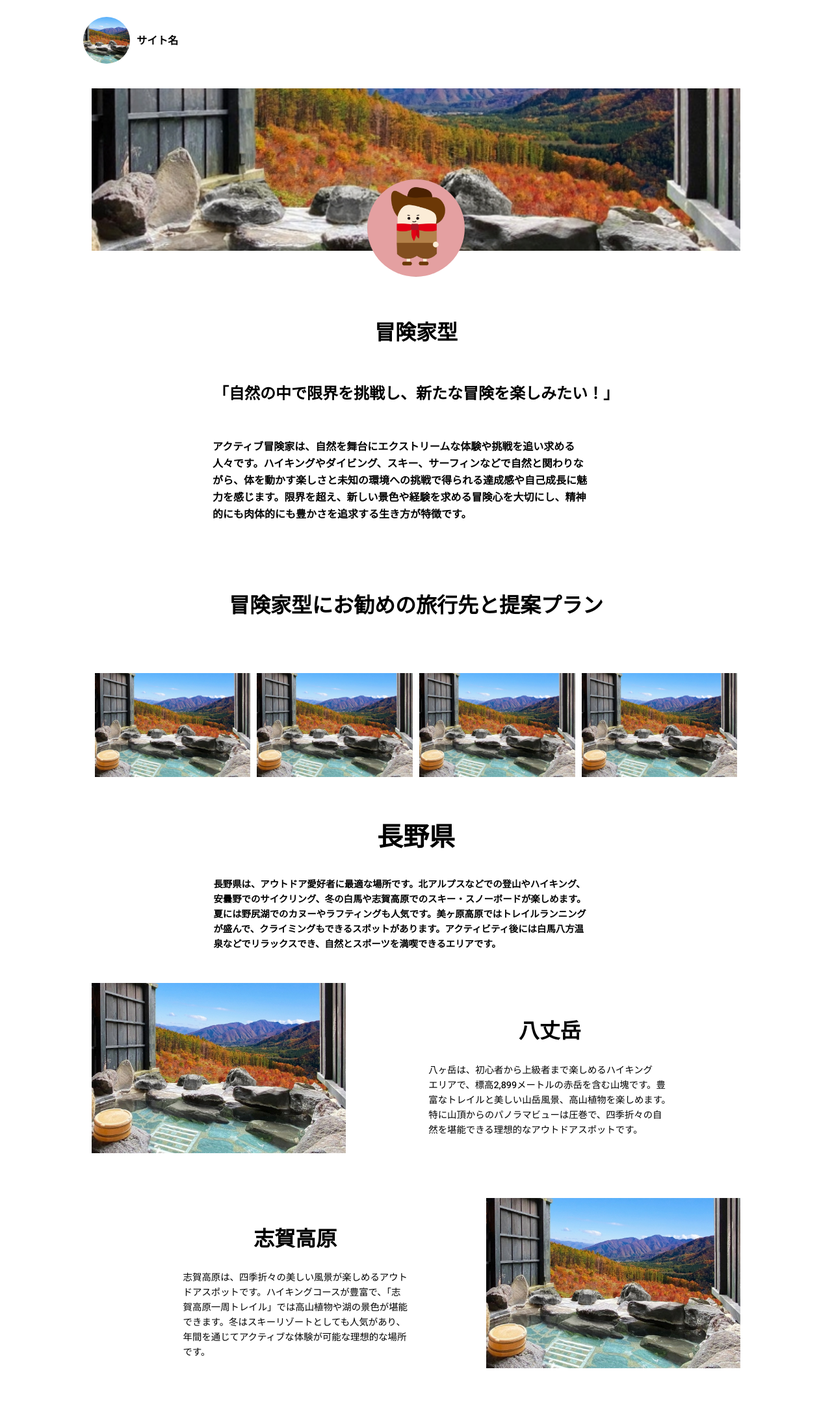
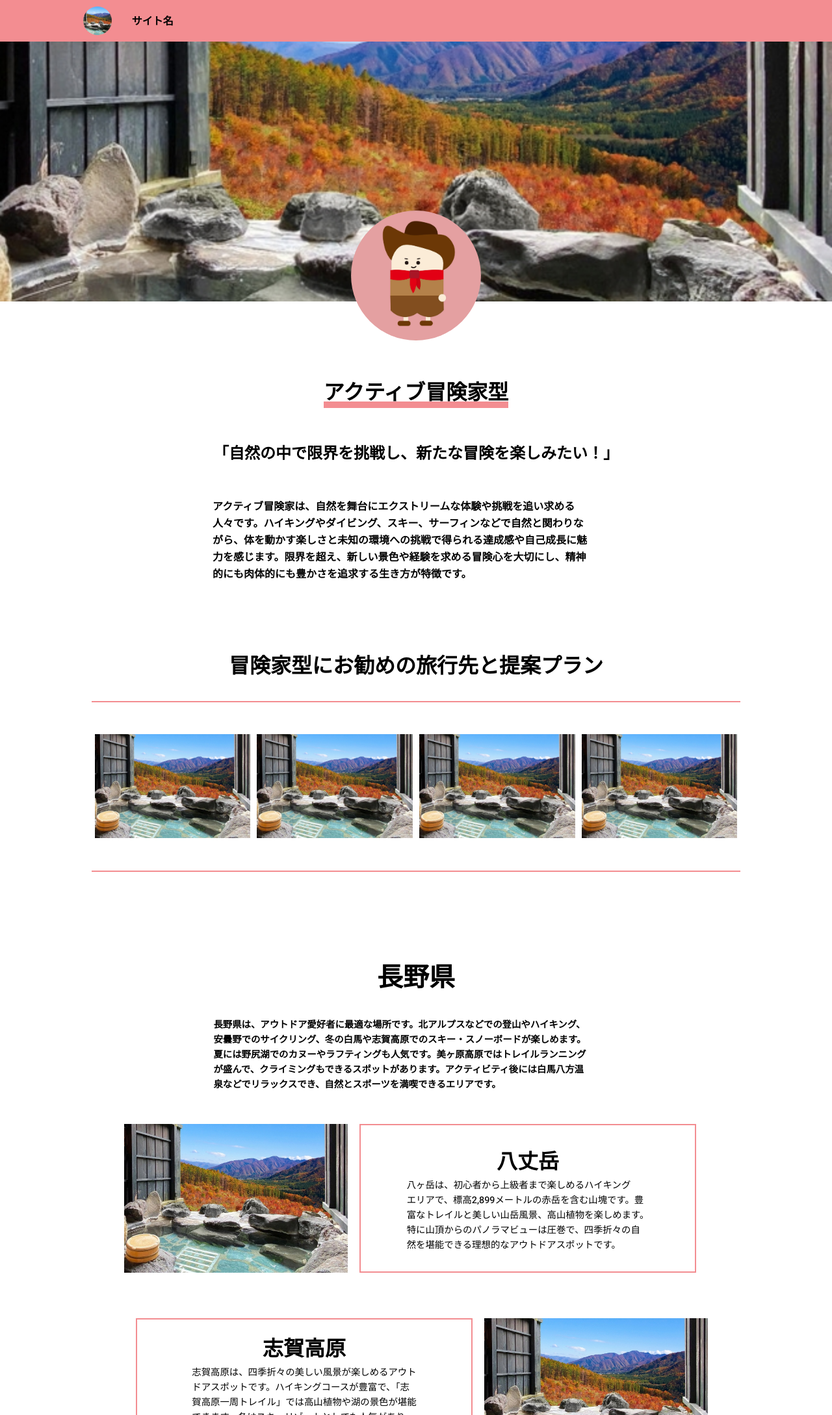
Before and after one commit to winc1980/2024-summer-hackathon-team-keita, a plain HTML site: page tripanswer1.html in a window 1280 px wide. Shown: the top 2178 px of the page at 65% size. Drawn offline with Linux system fonts and the light colour scheme; some packages are replaced by stand-ins of ours.

Commit message:
editfile

```diff
--- a/tripanswer1.css
+++ b/tripanswer1.css
@@ -23,18 +23,20 @@ body * {
 }
 
 header {
-  padding: 2% 10%;
+  padding: 0 10%;
   display: flex;
+  background-color: #f38d91;
 }
 header a {
   text-decoration: none;
-  margin-left: 1%;
+  margin-left: 3%;
   font-size: 100%;
   font-weight: 600;
   color: black;
   margin-top: auto;
   margin-bottom: auto;
 }
+
 header img {
   width: 100%;
   height: 100%;
@@ -43,17 +45,17 @@ header img {
   object-fit: cover;
 }
 header div {
-  height: 72px;
-  width: 72px;
+  height: 44px;
+  width: 44px;
+  margin: 1% 0;
 }
 
 .top-section {
-  margin-top: 1%;
   margin-bottom: 8%;
 }
 
 .top-section__collage {
-  height: 250px;
+  height: 400px;
   z-index: 1;
   position: relative;
   align-items: center;
@@ -68,12 +70,12 @@ header div {
 }
 
 .top-section__collage__icon {
-  width: 150px;
-  height: 150px;
+  width: 200px;
+  height: 200px;
   border-radius: 50%;
   top: 50%;
   left: 50%;
-  transform: translate(-50%, 10%);
+  transform: translate(-50%, 30%);
   z-index: 5;
   position: absolute;
 }
@@ -92,7 +94,22 @@ header div {
   padding-top: 5%;
   font-size: 200%;
   font-weight: 600;
+  /*text-decoration-line: underline;
+  text-decoration-color: #07b919;*/
+  display: inline-block;
+  position: relative;
 }
+
+h1::after {
+  content: "";
+  position: absolute;
+  bottom: 0px;
+  left: 0;
+  width: 100%;
+  border-bottom: 10px solid #f38d91;
+  z-index: -1;
+}
+
 .top-section__textwrapper .top-section__textwrapper__catchphrase {
   font-size: 150%;
   margin-top: 5%;
@@ -131,8 +148,12 @@ header div {
 h2 {
   font-size: 200%;
   font-weight: 900;
-  margin-bottom: 8%;
   text-align: center;
+}
+
+.visitingplacewrapper__flexbox__textbox {
+  width: auto;
+  border: solid 2px #f38d91;
 }
 
 .planningpage__img-wrapper {
@@ -141,6 +162,9 @@ h2 {
   width: 100%;
   margin-top: 3%;
   margin-bottom: 3%;
+  border-bottom: 2px solid #f38d91;
+  border-top: 2px solid #f38d91;
+  padding: 5% 0;
 }
 .planningpage__img-wrapper img {
   width: 24%;
@@ -161,6 +185,7 @@ h2 {
 }
 
 .visitingplace__ttl {
+  margin-top: 10%;
   text-align: center;
   font-size: 250%;
   font-weight: 600;
@@ -185,6 +210,8 @@ h2 {
   display: flex;
   justify-content: space-between;
   padding-bottom: 7%;
+  width: 90%;
+  margin: 0 auto;
 }
 .visitingplacewrapper__flexbox img {
   width: 100%;
@@ -200,23 +227,38 @@ h2 {
 
 .visitingplacewrapper__flexbox__textbox {
   width: 150%;
-  margin-left: 2%;
+
   justify-content: center;
   align-items: center;
   display: flex;
   flex-direction: column;
+  padding: 2% 0;
 }
 
 .visitingplacewrapper__flexbox__textbox__ttl {
   font-size: 200%;
   font-weight: 600;
-  padding: 4% 0;
 }
 
 .visitingplacewrapper__flexbox__textbox__txt {
   font-size: 90%;
   font-weight: 500;
   max-width: 600px;
+}
+
+.head {
+  margin-left: 2%;
+  margin-right: 2%;
+}
+
+.foot {
+  margin-right: 2%;
+  margin-left: 2%;
+}
+
+.visitingplace__colorbox {
+  /* background-color: #F38D91; */
+  /*background-color: #d6f3e4;*/
 }
 
 .planningpage {
@@ -274,5 +316,3 @@ footer p {
   top: 0;
   justify-content: center;
 }
-
-/*# sourceMappingURL=tripanswer1.css.map */
--- a/tripanswer1.html
+++ b/tripanswer1.html
@@ -26,15 +26,15 @@
       <a href="">サイト名</a>
     </header>
     <section class="top-section">
+      <div class="top-section__collage">
+        <img src="img/dummy.jpg" alt="collage" />
+        <div class="top-section__collage__icon">
+          <img src="img/active.jpg" alt="dummy" />
+        </div>
+      </div>
       <div class="l-container">
-        <div class="top-section__collage">
-          <img src="img/dummy.jpg" alt="collage" />
-          <div class="top-section__collage__icon">
-            <img src="img/active.jpg" alt="dummy" />
-          </div>
-        </div>
         <div class="top-section__textwrapper">
-          <h1>冒険家型</h1>
+          <h1>アクティブ冒険家型</h1>
           <!--本当にhタグか-->
           <p class="top-section__textwrapper__catchphrase">
             「自然の中で限界を挑戦し、新たな冒険を楽しみたい！」
@@ -74,7 +74,7 @@
               <div class="visitingplacewrapper__flexbox__img">
                 <img src="img/dummy.jpg" alt="dummy" />
               </div>
-              <div class="visitingplacewrapper__flexbox__textbox">
+              <div class="visitingplacewrapper__flexbox__textbox head">
                 <p class="visitingplacewrapper__flexbox__textbox__ttl">
                   八丈岳
                 </p>
@@ -84,7 +84,7 @@
               </div>
             </div>
             <div class="visitingplacewrapper__flexbox">
-              <div class="visitingplacewrapper__flexbox__textbox">
+              <div class="visitingplacewrapper__flexbox__textbox foot">
                 <p class="visitingplacewrapper__flexbox__textbox__ttl">
                   志賀高原
                 </p>
@@ -125,7 +125,7 @@
               <div class="visitingplacewrapper__flexbox__img">
                 <img src="img/dummy.jpg" alt="dummy" />
               </div>
-              <div class="visitingplacewrapper__flexbox__textbox">
+              <div class="visitingplacewrapper__flexbox__textbox head">
                 <p class="visitingplacewrapper__flexbox__textbox__ttl">
                   釧路湿原
                 </p>
@@ -135,7 +135,7 @@
               </div>
             </div>
             <div class="visitingplacewrapper__flexbox">
-              <div class="visitingplacewrapper__flexbox__textbox">
+              <div class="visitingplacewrapper__flexbox__textbox foot">
                 <p class="visitingplacewrapper__flexbox__textbox__ttl">知床</p>
                 <p class="visitingplacewrapper__flexbox__textbox__txt">
                   知床は、北海道にある世界自然遺産で、手つかずの自<br />然が広がるアウトドアの聖地です。トレッキングやカ<br />ヤック、クルーズで野生動物や絶景を楽しむことがで<br />きます。知床五湖の散策や知床岬までのアドベン<br />チャーツアーも人気。四季折々の自然を感じながら、<br />アクティブに楽しむのに最適な場所です。<br />
@@ -174,7 +174,7 @@
               <div class="visitingplacewrapper__flexbox__img">
                 <img src="img/dummy.jpg" alt="dummy" />
               </div>
-              <div class="visitingplacewrapper__flexbox__textbox">
+              <div class="visitingplacewrapper__flexbox__textbox head">
                 <p class="visitingplacewrapper__flexbox__textbox__ttl">
                   トンガリロ国立公園
                 </p>
@@ -184,7 +184,7 @@
               </div>
             </div>
             <div class="visitingplacewrapper__flexbox">
-              <div class="visitingplacewrapper__flexbox__textbox">
+              <div class="visitingplacewrapper__flexbox__textbox foot">
                 <p class="visitingplacewrapper__flexbox__textbox__ttl">
                   ミルフォードトラック
                 </p>
--- a/tripanswer2.css
+++ b/tripanswer2.css
@@ -23,18 +23,20 @@ body * {
 }
 
 header {
-  padding: 2% 10%;
+  padding: 0 10%;
   display: flex;
+  background-color: #b6b0d4;
 }
 header a {
   text-decoration: none;
-  margin-left: 1%;
+  margin-left: 3%;
   font-size: 100%;
   font-weight: 600;
   color: black;
   margin-top: auto;
   margin-bottom: auto;
 }
+
 header img {
   width: 100%;
   height: 100%;
@@ -43,17 +45,17 @@ header img {
   object-fit: cover;
 }
 header div {
-  height: 72px;
-  width: 72px;
+  height: 44px;
+  width: 44px;
+  margin: 1% 0;
 }
 
 .top-section {
-  margin-top: 1%;
   margin-bottom: 8%;
 }
 
 .top-section__collage {
-  height: 250px;
+  height: 400px;
   z-index: 1;
   position: relative;
   align-items: center;
@@ -68,12 +70,12 @@ header div {
 }
 
 .top-section__collage__icon {
-  width: 150px;
-  height: 150px;
+  width: 200px;
+  height: 200px;
   border-radius: 50%;
   top: 50%;
   left: 50%;
-  transform: translate(-50%, 10%);
+  transform: translate(-50%, 30%);
   z-index: 5;
   position: absolute;
 }
@@ -92,7 +94,22 @@ header div {
   padding-top: 5%;
   font-size: 200%;
   font-weight: 600;
+  /*text-decoration-line: underline;
+  text-decoration-color: #07b919;*/
+  display: inline-block;
+  position: relative;
 }
+
+h1::after {
+  content: "";
+  position: absolute;
+  bottom: 0px;
+  left: 0;
+  width: 100%;
+  border-bottom: 10px solid #b6b0d4;
+  z-index: -1;
+}
+
 .top-section__textwrapper .top-section__textwrapper__catchphrase {
   font-size: 150%;
   margin-top: 5%;
@@ -131,8 +148,12 @@ header div {
 h2 {
   font-size: 200%;
   font-weight: 900;
-  margin-bottom: 8%;
   text-align: center;
+}
+
+.visitingplacewrapper__flexbox__textbox {
+  width: auto;
+  border: solid 2px #b6b0d4;
 }
 
 .planningpage__img-wrapper {
@@ -141,6 +162,9 @@ h2 {
   width: 100%;
   margin-top: 3%;
   margin-bottom: 3%;
+  border-bottom: 2px solid #b6b0d4;
+  border-top: 2px solid #b6b0d4;
+  padding: 5% 0;
 }
 .planningpage__img-wrapper img {
   width: 24%;
@@ -161,6 +185,7 @@ h2 {
 }
 
 .visitingplace__ttl {
+  margin-top: 10%;
   text-align: center;
   font-size: 250%;
   font-weight: 600;
@@ -185,6 +210,8 @@ h2 {
   display: flex;
   justify-content: space-between;
   padding-bottom: 7%;
+  width: 90%;
+  margin: 0 auto;
 }
 .visitingplacewrapper__flexbox img {
   width: 100%;
@@ -200,23 +227,38 @@ h2 {
 
 .visitingplacewrapper__flexbox__textbox {
   width: 150%;
-  margin-left: 2%;
+
   justify-content: center;
   align-items: center;
   display: flex;
   flex-direction: column;
+  padding: 2% 0;
 }
 
 .visitingplacewrapper__flexbox__textbox__ttl {
   font-size: 200%;
   font-weight: 600;
-  padding: 4% 0;
 }
 
 .visitingplacewrapper__flexbox__textbox__txt {
   font-size: 90%;
   font-weight: 500;
   max-width: 600px;
+}
+
+.head {
+  margin-left: 2%;
+  margin-right: 2%;
+}
+
+.foot {
+  margin-right: 2%;
+  margin-left: 2%;
+}
+
+.visitingplace__colorbox {
+  /* background-color: #B6B0D4; */
+  /*background-color: #d6f3e4;*/
 }
 
 .planningpage {
--- a/tripanswer4.css
+++ b/tripanswer4.css
@@ -23,18 +23,20 @@ body * {
 }
 
 header {
-  padding: 2% 10%;
+  padding: 0 10%;
   display: flex;
+  background-color: #ffe001;
 }
 header a {
   text-decoration: none;
-  margin-left: 1%;
+  margin-left: 3%;
   font-size: 100%;
   font-weight: 600;
   color: black;
   margin-top: auto;
   margin-bottom: auto;
 }
+
 header img {
   width: 100%;
   height: 100%;
@@ -43,17 +45,17 @@ header img {
   object-fit: cover;
 }
 header div {
-  height: 72px;
-  width: 72px;
+  height: 44px;
+  width: 44px;
+  margin: 1% 0;
 }
 
 .top-section {
-  margin-top: 1%;
   margin-bottom: 8%;
 }
 
 .top-section__collage {
-  height: 250px;
+  height: 400px;
   z-index: 1;
   position: relative;
   align-items: center;
@@ -68,12 +70,12 @@ header div {
 }
 
 .top-section__collage__icon {
-  width: 150px;
-  height: 150px;
+  width: 200px;
+  height: 200px;
   border-radius: 50%;
   top: 50%;
   left: 50%;
-  transform: translate(-50%, 10%);
+  transform: translate(-50%, 30%);
   z-index: 5;
   position: absolute;
 }
@@ -92,7 +94,22 @@ header div {
   padding-top: 5%;
   font-size: 200%;
   font-weight: 600;
+  /*text-decoration-line: underline;
+  text-decoration-color: #07b919;*/
+  display: inline-block;
+  position: relative;
 }
+
+h1::after {
+  content: "";
+  position: absolute;
+  bottom: 0px;
+  left: 0;
+  width: 100%;
+  border-bottom: 10px solid #fff190;
+  z-index: -1;
+}
+
 .top-section__textwrapper .top-section__textwrapper__catchphrase {
   font-size: 150%;
   margin-top: 5%;
@@ -131,8 +148,12 @@ header div {
 h2 {
   font-size: 200%;
   font-weight: 900;
-  margin-bottom: 8%;
   text-align: center;
+}
+
+.visitingplacewrapper__flexbox__textbox {
+  width: auto;
+  border: solid 2px #ffe001;
 }
 
 .planningpage__img-wrapper {
@@ -141,6 +162,9 @@ h2 {
   width: 100%;
   margin-top: 3%;
   margin-bottom: 3%;
+  border-bottom: 2px solid #ffe001;
+  border-top: 2px solid #ffe001;
+  padding: 5% 0;
 }
 .planningpage__img-wrapper img {
   width: 24%;
@@ -161,6 +185,7 @@ h2 {
 }
 
 .visitingplace__ttl {
+  margin-top: 10%;
   text-align: center;
   font-size: 250%;
   font-weight: 600;
@@ -185,6 +210,8 @@ h2 {
   display: flex;
   justify-content: space-between;
   padding-bottom: 7%;
+  width: 90%;
+  margin: 0 auto;
 }
 .visitingplacewrapper__flexbox img {
   width: 100%;
@@ -200,23 +227,38 @@ h2 {
 
 .visitingplacewrapper__flexbox__textbox {
   width: 150%;
-  margin-left: 2%;
+
   justify-content: center;
   align-items: center;
   display: flex;
   flex-direction: column;
+  padding: 2% 0;
 }
 
 .visitingplacewrapper__flexbox__textbox__ttl {
   font-size: 200%;
   font-weight: 600;
-  padding: 4% 0;
 }
 
 .visitingplacewrapper__flexbox__textbox__txt {
   font-size: 90%;
   font-weight: 500;
   max-width: 600px;
+}
+
+.head {
+  margin-left: 2%;
+  margin-right: 2%;
+}
+
+.foot {
+  margin-right: 2%;
+  margin-left: 2%;
+}
+
+.visitingplace__colorbox {
+  /* background-color: #FFF190; */
+  /*background-color: #d6f3e4;*/
 }
 
 .planningpage {
```
Also changed, not shown: tripanswer2.html (+12 -12 lines), tripanswer4.html (+12 -12 lines).
